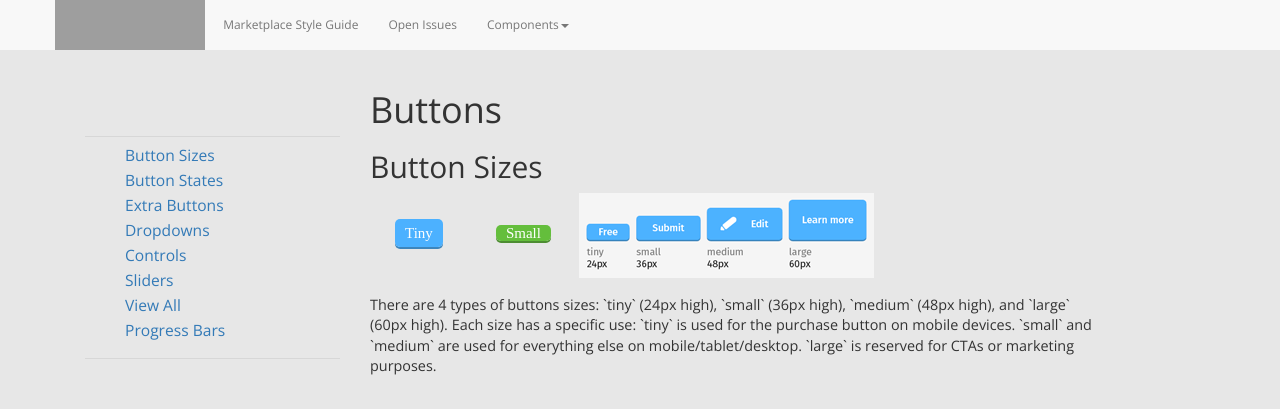
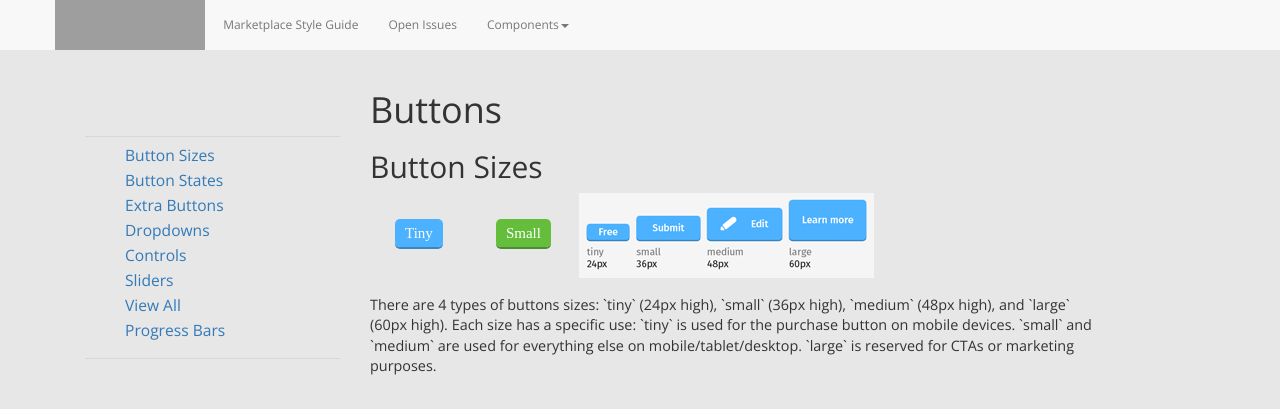
Before and after one commit to MarketplaceUX/marketplace-style-guides, a Jekyll site: the page built from buttons.html, in a window 1280 px wide. Shown: the top 409 px of the page. Built offline with Jekyll 4.4.1, drawn with Linux system fonts in a browser that asks for light colours; nearby versions of some CDN libraries; grey boxes are pictures that could not be loaded.

Commit message:
css update

```diff
--- a/css/templateStyles.css
+++ b/css/templateStyles.css
@@ -244,9 +244,9 @@ footer p{
   border: 0px;
   display: inline;
   position: relative;
+	margin: 25px;
   height: 36px;
-  margin: 25px;
-  padding: 0px 10px 0px 10px;
+  padding: 6px 10px;
   text-align: center;
   text-decoration: none;
   font-family: 'Fira Sans OT';
```
